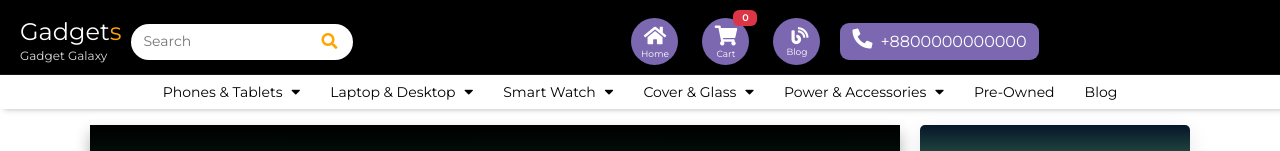
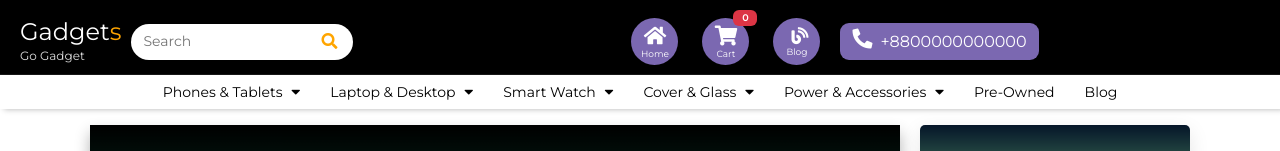
Before and after one commit to Sakib-Hossain23/Gadget-Galaxy, a React (Vite) app: page / in a window 1280 px wide. Shown: the top 151 px of the page. Built offline with nearby package versions, Linux system fonts and the light colour scheme.

Commit message:
Update Navbar.jsx

```diff
--- a/src/components/Navbar.jsx
+++ b/src/components/Navbar.jsx
@@ -91,7 +91,7 @@ const Navbar = ({
               Gadget<span style={{ color: "orange" }}>s</span>
             </h1>
 
-            <p>Gadget Galaxy</p>
+            <p>Go Gadget</p>
           </div>
         </Link>
 
```
